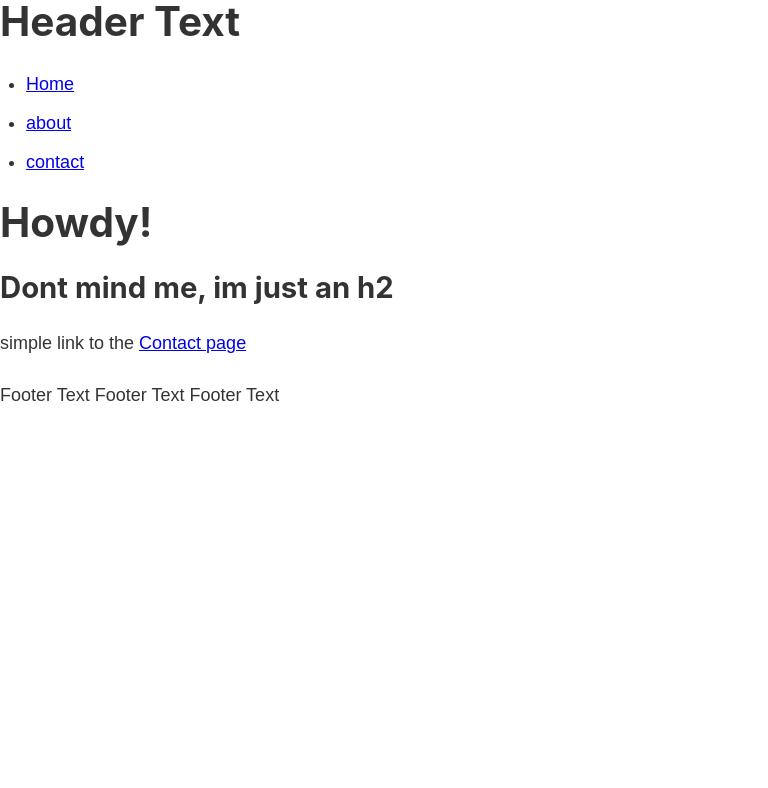
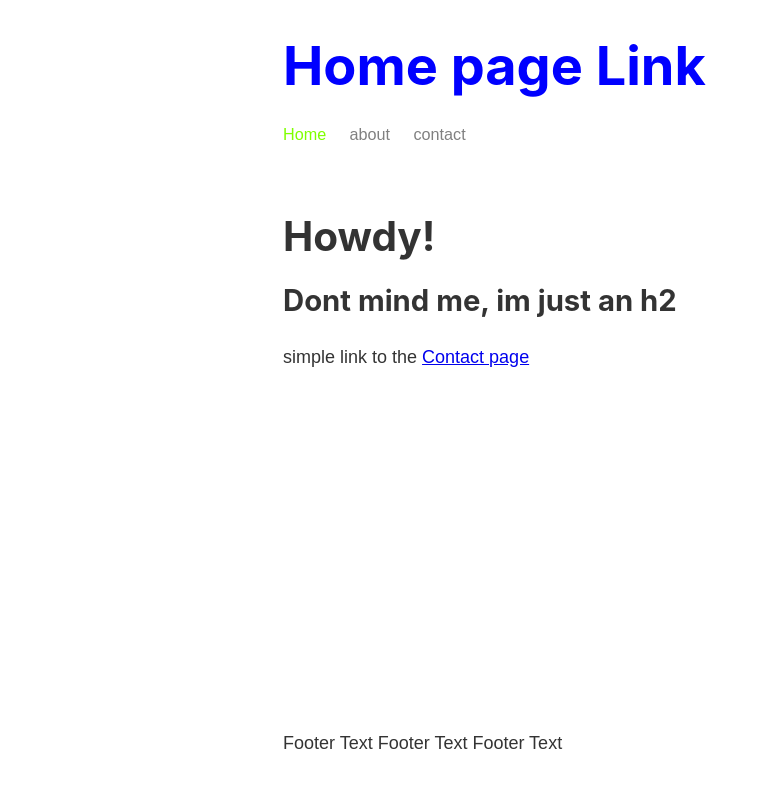
Before and after one commit to coffeelabor/Joey_fe, a Gatsby site in the folder Joey_Hardwood/: page / in a window 1280 px wide. Shown: the whole page, without its empty margins (0-768 px from the left). Built offline with nearby package versions, Linux system fonts and the light colour scheme; Gatsby itself is replaced by a stand-in of ours.

Commit message:
styling added to header, footer, and layout.  base level structure complete

```diff
--- a/Joey_Hardwood/src/components/header.js
+++ b/Joey_Hardwood/src/components/header.js
@@ -1,20 +1,45 @@
 import React from 'react'
 import {Link} from 'gatsby'
 
+// import './header.module.scss'
+import headerStyles from './header.module.scss'
+
 const Header = () => {
     return (
-        <header>
-            <h1>Header Text</h1>
+      <header className={headerStyles.header}>
+        <h1>
+          <Link className={headerStyles.title} to="/">
+            Home page Link
+          </Link>
+        </h1>
         <nav>
-                <ul>
+          <ul className={headerStyles.navList}>
             <li>
-                        <Link to='/'>Home</Link>
+              <Link
+                className={headerStyles.navItem}
+                activeClassName={headerStyles.activeNavItem}
+                to="/"
+              >
+                Home
+              </Link>
             </li>
             <li>
-                        <Link to='/about'>about</Link>
+              <Link
+                className={headerStyles.navItem}
+                activeClassName={headerStyles.activeNavItem}
+                to="/about"
+              >
+                about
+              </Link>
             </li>
             <li>
-                        <Link to='/contact'>contact</Link>
+              <Link
+                className={headerStyles.navItem}
+                activeClassName={headerStyles.activeNavItem}
+                to="/contact"
+              >
+                contact
+              </Link>
             </li>
           </ul>
         </nav>
--- /dev/null
+++ b/Joey_Hardwood/src/components/header.module.scss
@@ -0,0 +1,39 @@
+// a {
+    // background-color: #18121e;
+    // color: #233237;
+    // color: red;
+    // }
+.header {
+    padding: 1rem 0 3rem;
+}
+
+.title{
+    // color: #18121e;
+    color: blue;
+    font-size: 3rem;
+    text-decoration: none;
+}
+
+.navList {
+    display: flex;
+    list-style-type: none;
+    margin: 0;
+}
+
+.navItem {
+
+    // color: #233237;
+    color: gray;
+    font-size: .9rem;
+    margin-right: 1.3rem;
+    text-decoration: none;
+}
+
+.navItem:hover{
+    // color: #18121e;
+    color: red;
+}
+
+.activeNavItem{
+    color: chartreuse;
+}
--- a/Joey_Hardwood/src/components/layout.js
+++ b/Joey_Hardwood/src/components/layout.js
@@ -2,12 +2,15 @@ import React from 'react'
 import Header from './header'
 import Footer from './footer'
 import '../styles/index.scss'
+import layoutStyles from './layout.module.scss'
 
 const Layout = (props) => {
     return (
-        <div>
-            <Header/>
-            {props.children}
+        <div className = {layoutStyles.container}>
+            <div className={layoutStyles.content}>
+                <Header/>
+                {props.children}
+            </div>
             <Footer/>
         </div>
     )
--- /dev/null
+++ b/Joey_Hardwood/src/components/layout.module.scss
@@ -0,0 +1,13 @@
+.container {
+    margin : 0 auto;
+    max-width: 750px;
+    padding: 1rem;
+
+    display: flex;
+    flex-direction: column;
+    min-height: 100vh;
+}
+
+.content {
+    flex-grow: 1;
+}
```
Lines whose indentation alone changed are shown as unchanged.
